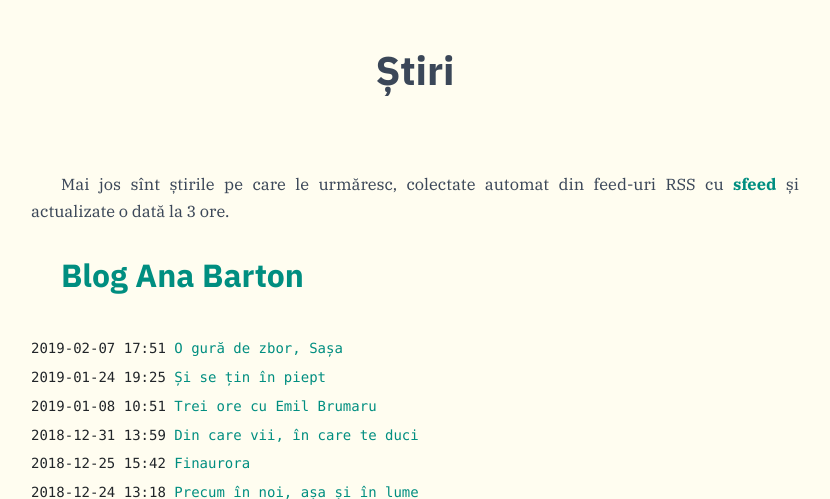
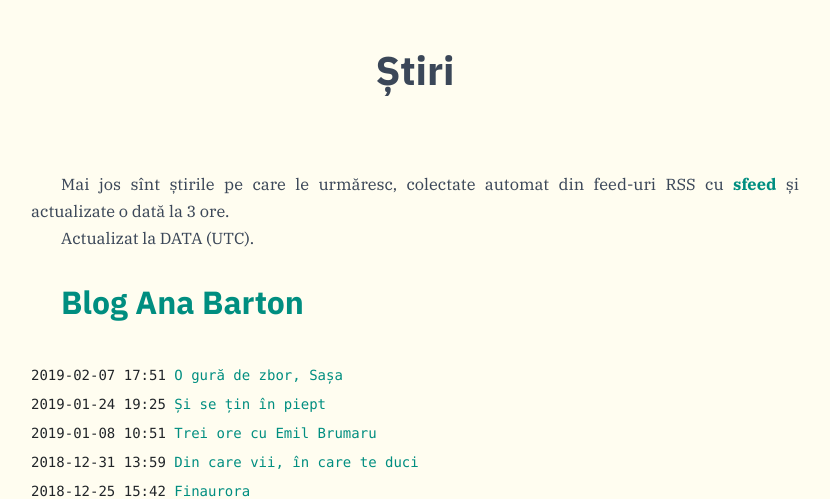
Before and after one commit to adimanea/adrianmanea.xyz, a PHP site: page /pages/6-stiri.php in a window 1280 px wide. Shown: the part 90-589 px from the top of the page, without its empty margins (225-1055 px from the left). Run offline with PHP 8.4, Linux system fonts and the light colour scheme; some libraries are stand-ins or nearby versions.

Commit message:
add update time

```diff
--- a/pages/6-stiri.php
+++ b/pages/6-stiri.php
@@ -20,6 +20,9 @@
     <p>
         Mai jos sînt știrile pe care le urmăresc, colectate automat din feed-uri RSS cu <a href="https://git.codemadness.org/sfeed/file/README.html"><b>sfeed</b></a> și actualizate o dată la 3 ore.
     </p>
+    <p>
+        Actualizat la DATA (UTC).
+    </p>
     <?php
         include('feeds.html');
     ?>
```
